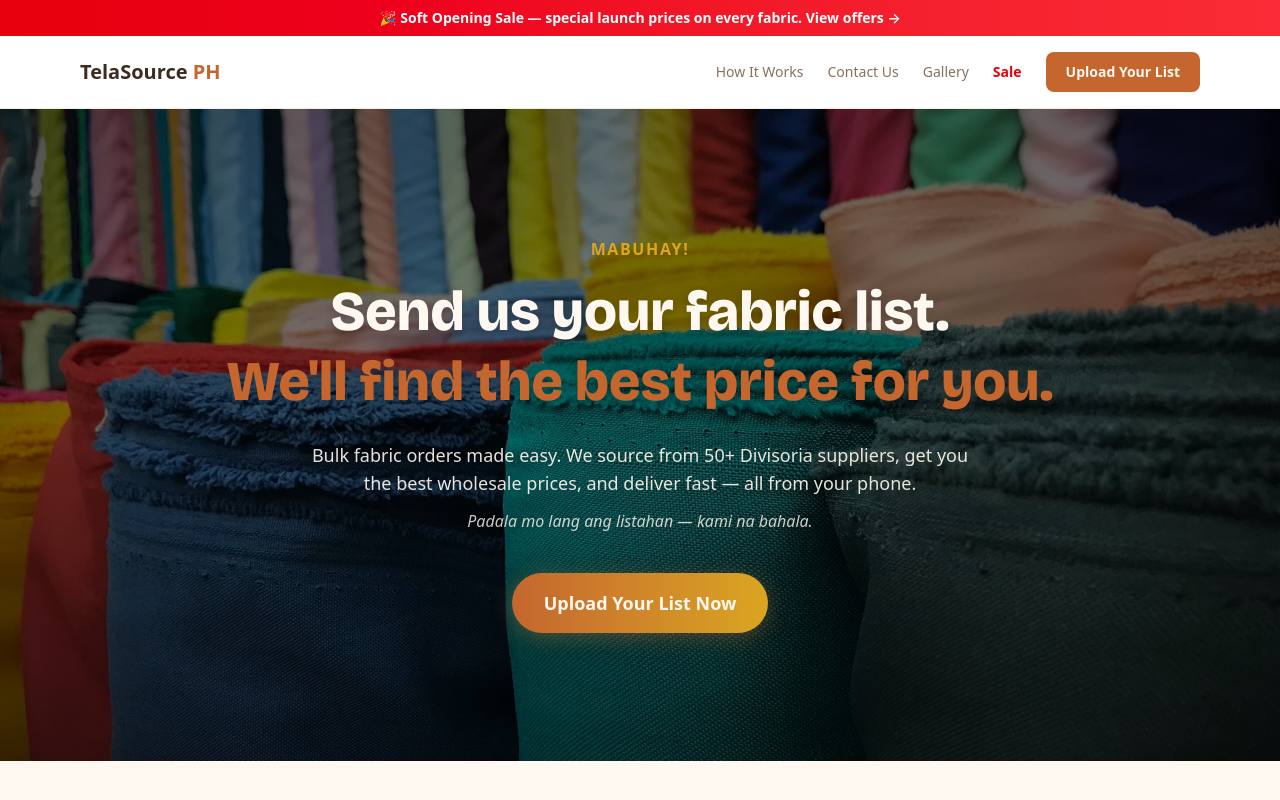
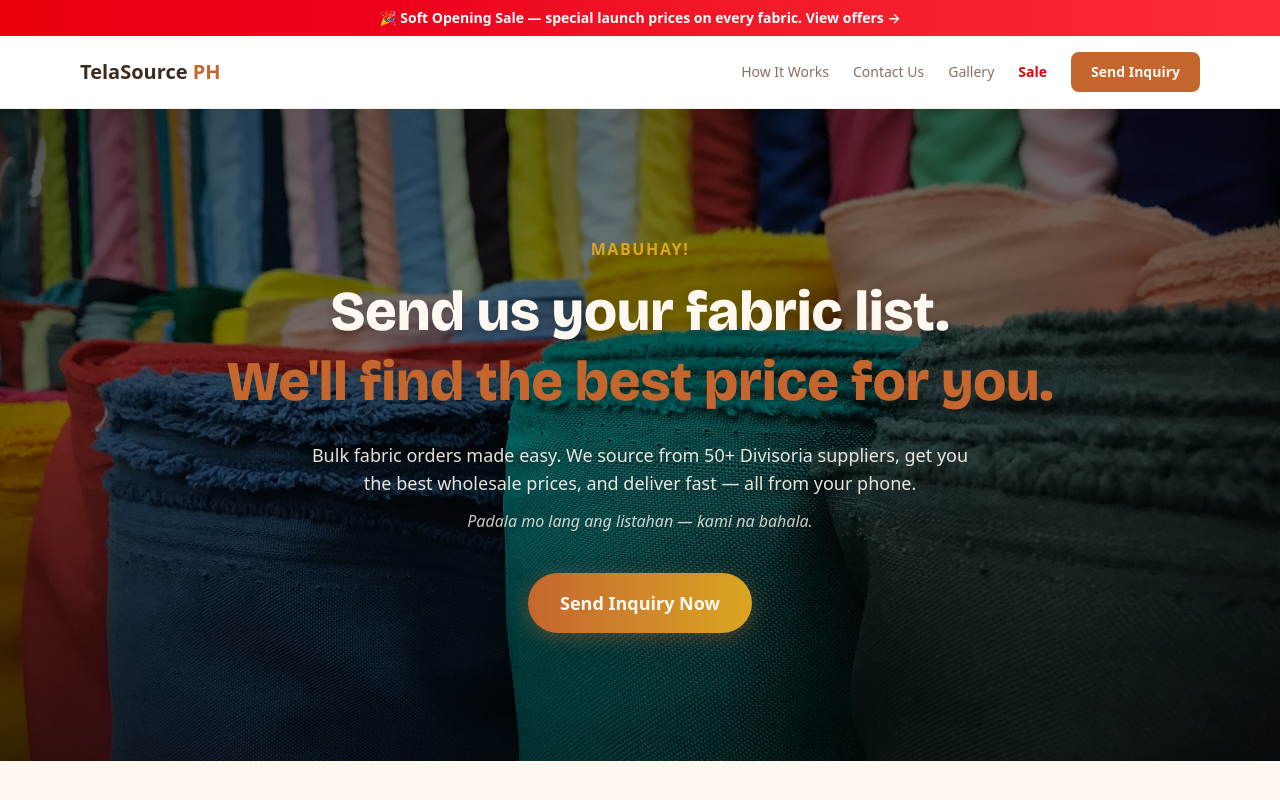
Before and after one commit to markiansaberon-hash/telaSourcePH, a Next.js app in the folder web/: page / in a window 1280 px wide. Shown: the top 800 px of the page. Built offline with nearby package versions, Linux system fonts and the light colour scheme; a web font is replaced by a local one.

Commit message:
ui: rename 'Upload Your List' CTAs to 'Send Inquiry'

```diff
--- a/web/app/layout.tsx
+++ b/web/app/layout.tsx
@@ -91,7 +91,7 @@ function Header() {
             href="/upload"
             className="rounded-lg bg-primary px-5 py-2.5 text-sm font-semibold text-cream transition hover:bg-primary-dark"
           >
-            Upload Your List
+            Send Inquiry
           </Link>
         </div>
       </nav>
--- a/web/app/page.tsx
+++ b/web/app/page.tsx
@@ -42,7 +42,7 @@ function HeroSection() {
           href="/upload"
           className="animate-fade-in-up animate-delay-300 inline-block rounded-full bg-gradient-to-r from-primary to-accent px-8 py-4 text-lg font-bold text-cream shadow-[0_4px_20px_rgba(196,102,46,0.4)] transition hover:scale-[1.02] hover:shadow-[0_6px_30px_rgba(196,102,46,0.5)]"
         >
-          Upload Your List Now
+          Send Inquiry Now
         </Link>
       </div>
     </section>
@@ -304,13 +304,13 @@ function CTASection() {
           Ready to source your fabrics?
         </h2>
         <p className="mb-8 text-lg text-cream/80">
-          Upload your list now and get a quotation within 24 hours.
+          Send us your inquiry and get a quotation within 24 hours.
         </p>
         <Link
           href="/upload"
           className="inline-block rounded-full bg-cream px-8 py-4 text-lg font-bold text-primary shadow-lg transition hover:scale-[1.02] hover:shadow-xl"
         >
-          Upload Your List Now
+          Send Inquiry Now
         </Link>
       </div>
     </section>
```
